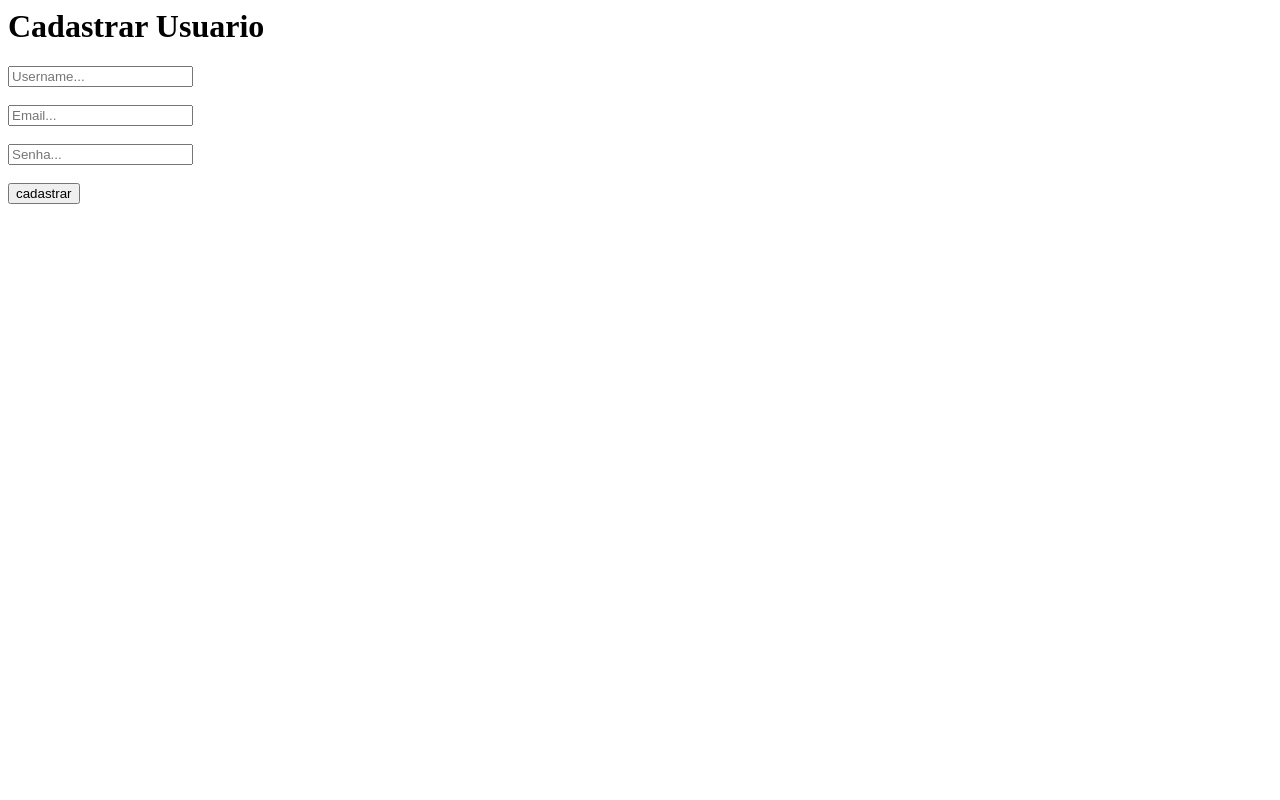
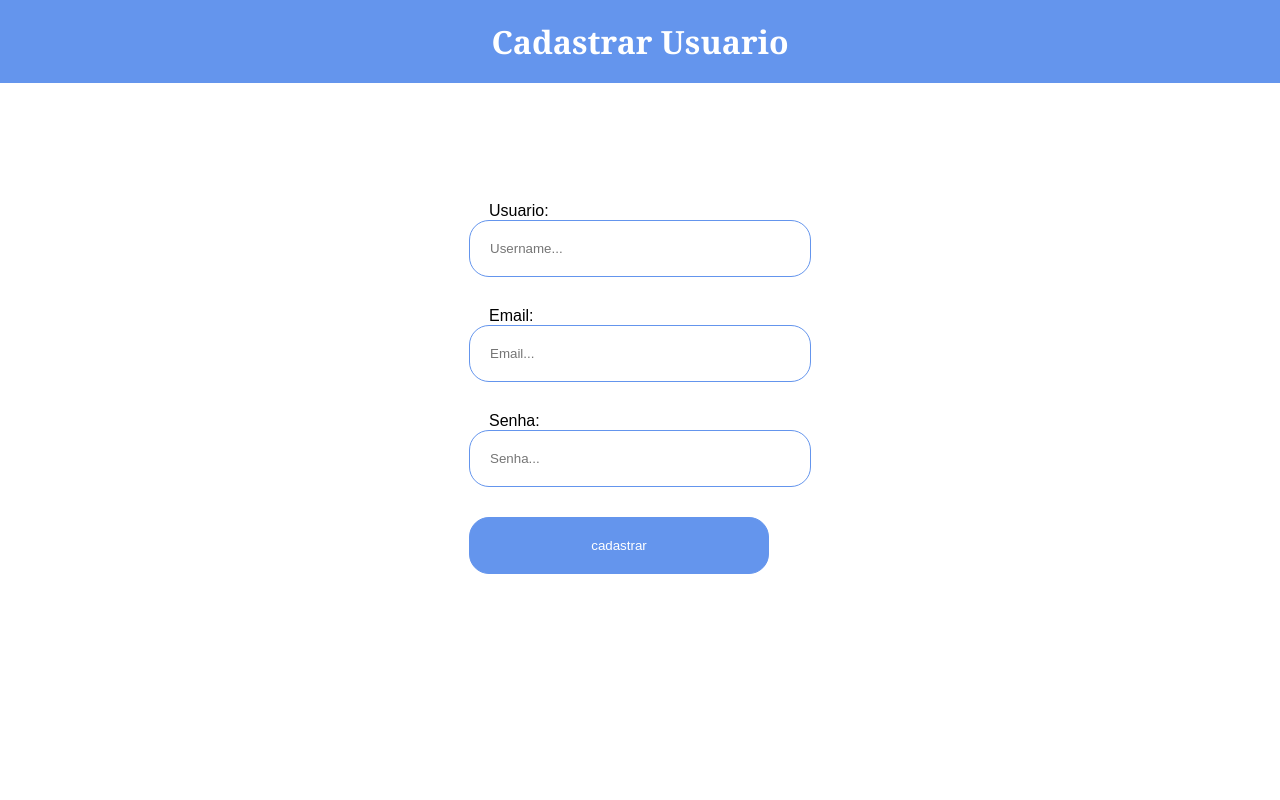
Before and after one commit to jpcamatari/Login-Django, a Django app: page /auth/cadastro/ in a window 1280 px wide. Run offline with Django 4.2, Linux system fonts and the light colour scheme.

Commit message:
CSS das paginas

```diff
--- a/usuarios/templates/cadastro.html
+++ b/usuarios/templates/cadastro.html
@@ -1,22 +1,92 @@
-<html>
-<title>Cadastro</title>
+<!DOCTYPE html>
+<html lang="en">
 <head>
-<h1>Cadastrar Usuario</h1>
+    <meta charset="UTF-8">
+    <meta http-equiv="X-UA-Compatible" content="IE=edge">
+    <meta name="viewport" content="width=device-width, initial-scale=1.0">
+    <title>Cadastro</title>
+    <style>
+        * {
+            padding: 0;
+            margin: 0;
+        }
+
+        header {
+            display: flex;
+            align-items: center;
+            justify-content: center;
+            padding: 20px;
+            background-color: cornflowerblue;
+            color: white;
+            font-family: Cambria, Arial;
+        }
+
+        section {
+            display: flex;
+            align-items: center;
+            justify-content: center;
+            height: 80vh;
+        }
+
+        form {
+            font-family: Arial;
+        }
+
+        form div {
+            display: flex;
+            flex-direction: column;
+            margin-bottom: 30px;
+        }
+
+        form input, form textarea {
+            outline: unset;
+            padding: 20px;
+            width: 300px;
+            border: 1px solid cornflowerblue;
+            border-radius: 20px;
+        }
+
+        form input:focus, form textarea:focus {
+            background-color: wheat;
+        }
+
+        form input[type=submit] {
+            background-color: cornflowerblue;
+            color: white;
+            cursor: pointer;
+
+        }
+
+        form label {
+            margin-left: 20px;
+        }
+
+    </style>
 </head>
+<body>
+    <header>
+        <h1>Cadastrar Usuario</h1>
+    </header>
+    <section>
+        <form action="{% url 'cadastro' %}" method='POST'>{% csrf_token %}
+            <div>
+                <label>Usuario:</label>
+                <input type="text" placeholder="Username..." name="username">
+            </div>
+            <div>
+                <label>Email:</label>
+                <input type="email" placeholder="Email..." name="email">
+            </div>
+            <div>
+                <label>Senha:</label>
+                <input type="password" placeholder="Senha..." name="senha">
+            </div>
+            <div>
+                <input type="submit" value="cadastrar">
+            </div>
 
-<body>
-    <form action="{% url 'cadastro' %}" method='POST'>{% csrf_token %}
-        <input type="text" placeholder="Username..." name="username">
-        <br><br>
-        <input type="email" placeholder="Email..." name="email">
-        <br><br>
-        <input type="password" placeholder="Senha..." name="senha">
-        <br><br>
-        <input type="submit" value="cadastrar">
-        <br>
+        </form>
+    </section>
 
-    </form>
 </body>
-
-
 </html>
```
Also changed, not shown: usuarios/templates/login.html (+59 -1 lines).
